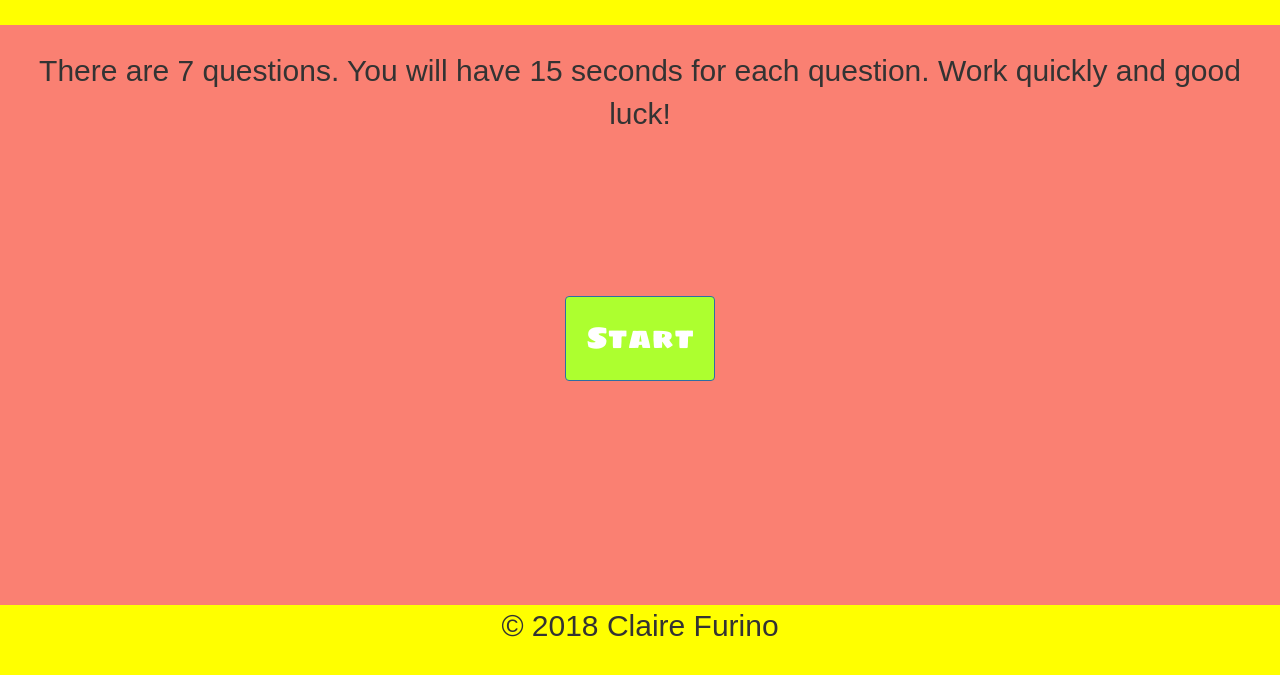
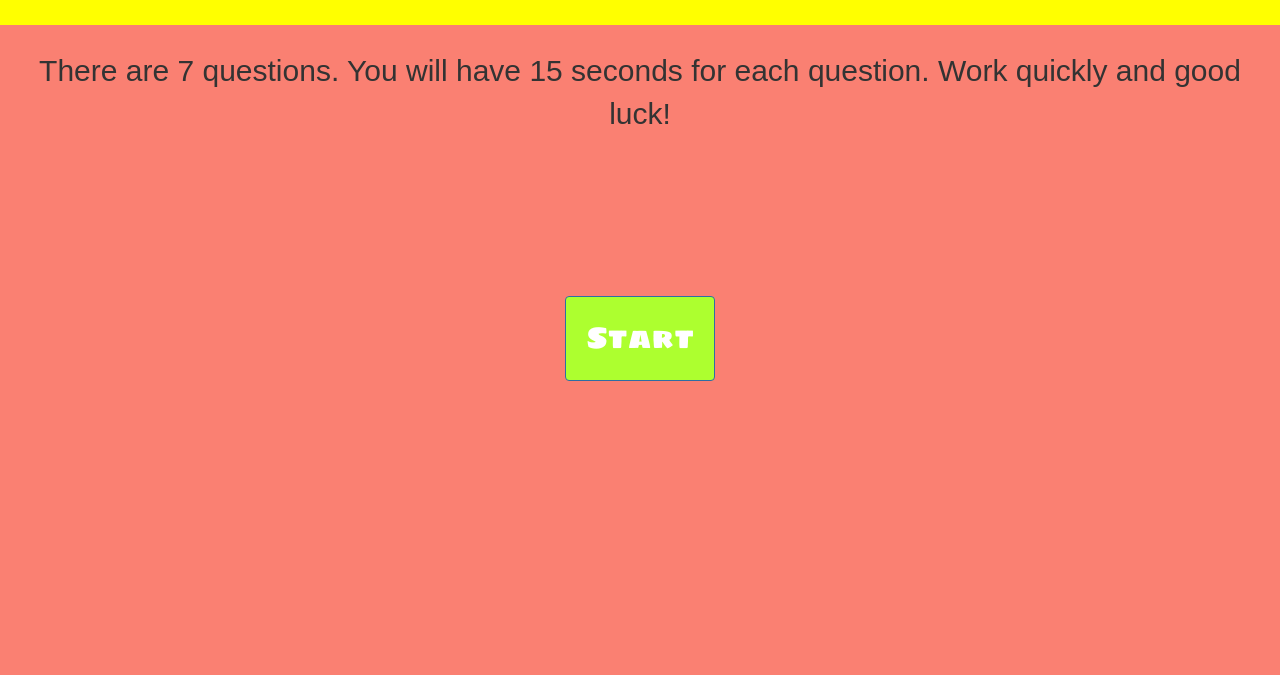
Before and after one commit to clairefurino88/TriviaGame, a plain HTML site: page index.html in a window 1280 px wide. Shown: the part 125-800 px from the top of the page. Drawn offline with nearby package versions, Linux system fonts and the light colour scheme; a web font is replaced by a local one.

Commit message:
fixed footer

```diff
--- a/assets/css/style.css
+++ b/assets/css/style.css
@@ -9,13 +9,7 @@ header{
     margin-bottom: 10px;
     border: 10px;
 }
-footer {
-    position: fixed;
-    width: 100%;
-    bottom: 0;
 
-
-}
 .btn-primary,.reset{
 	background-color: greenyellow;
 	color: white;
--- a/index.html
+++ b/index.html
@@ -48,10 +48,6 @@
         <div id='startOverBtn'></div>
     </div>
 
-    <footer style="text-align: center; height: 70px; background-color: yellow; font-family:Arial, Helvetica, sans-serif;">
-            <p>© 2018 Claire Furino</p>
-    </footer>
-
    <script src="https://code.jquery.com/jquery.js"></script>
     <script type="text/javascript" src="assets/javascript/app.js"></script>
 </body>
```
